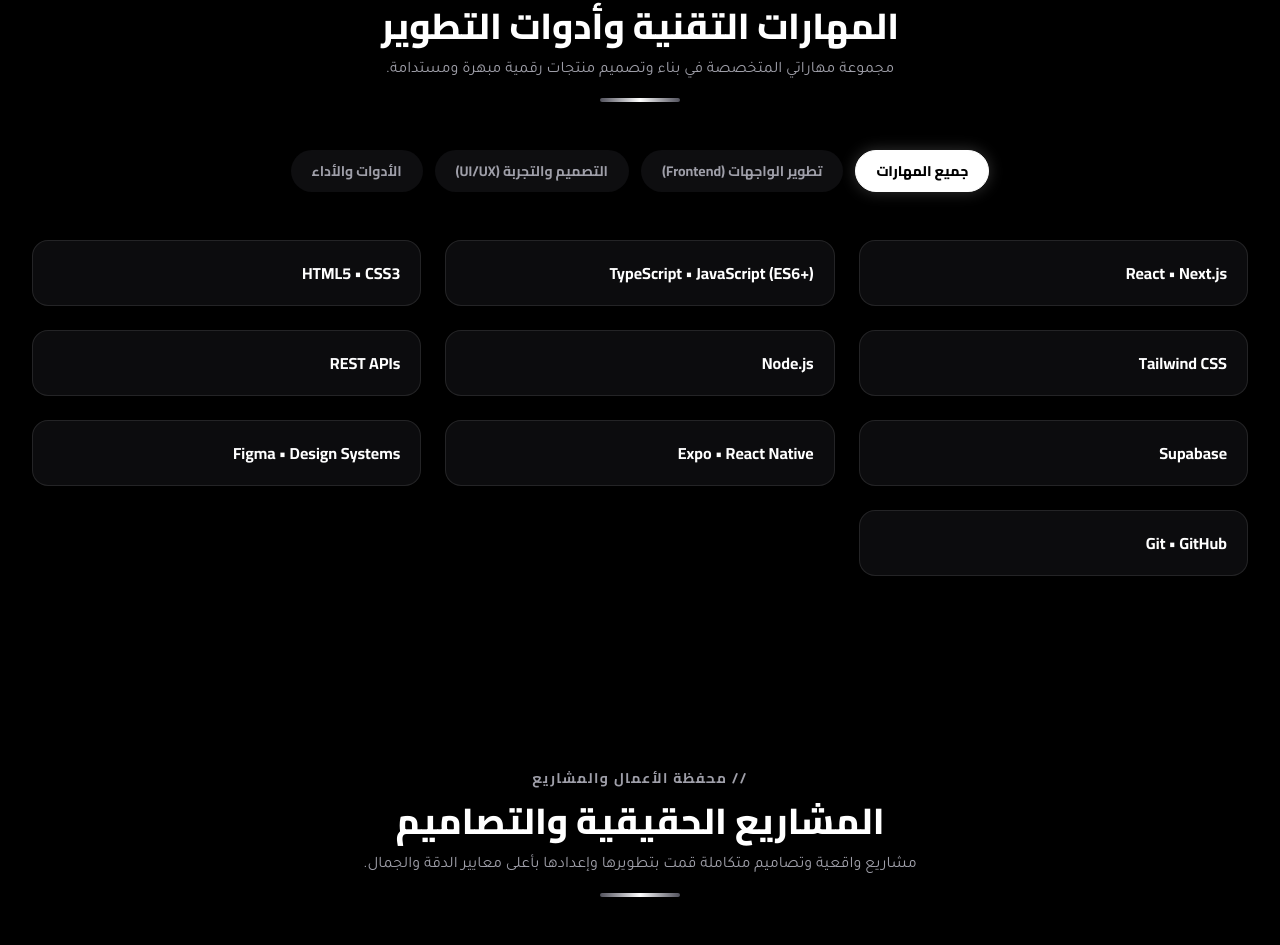
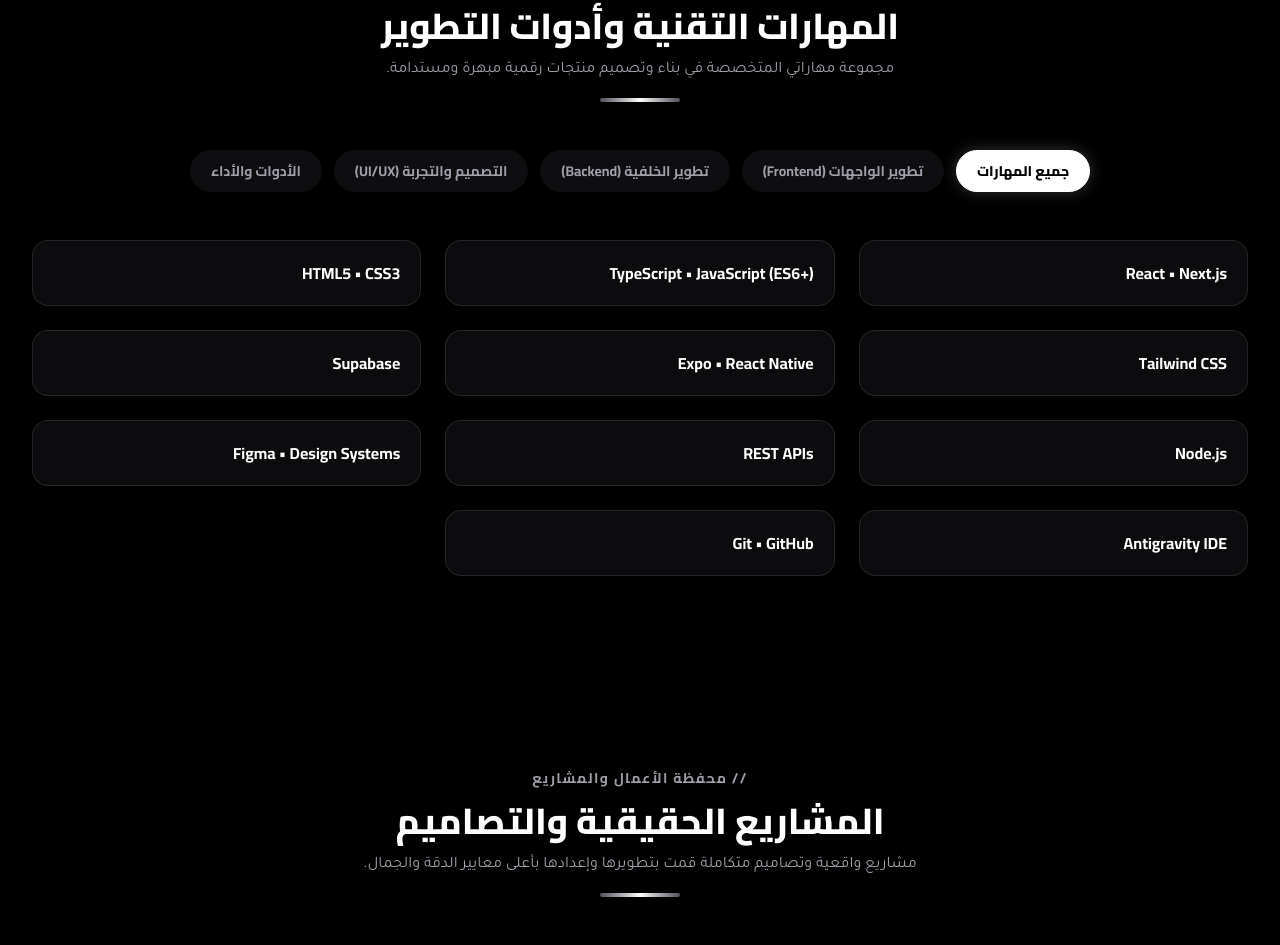
Before and after one commit to salem8889/salem-portfolio, a Next.js app: page / in a window 1280 px wide. Shown: the part 1862-2807 px from the top of the page. Built offline with nearby package versions, Linux system fonts and the light colour scheme.

Commit message:
Update skills section: add Backend tab with Supabase and Antigravity IDE

```diff
--- a/app/components/SkillsSection.tsx
+++ b/app/components/SkillsSection.tsx
@@ -4,7 +4,7 @@
 
 interface Skill {
   name: string;
-  category: "frontend" | "design" | "tools";
+  category: "frontend" | "backend" | "design" | "tools";
   badge: string;
 }
 
@@ -14,18 +14,20 @@
   { name: "TypeScript • JavaScript (ES6+)", category: "frontend", badge: "إتقان عالمي" },
   { name: "HTML5 • CSS3", category: "frontend", badge: "بناء هيكلي" },
   { name: "Tailwind CSS", category: "frontend", badge: "تصميم متجاوب" },
-  { name: "Node.js", category: "frontend", badge: "تفاعلات حية" },
+  { name: "Expo • React Native", category: "frontend", badge: "تطبيقات الجوال" },
+  // Backend
+  { name: "Supabase", category: "backend", badge: "قواعد البيانات والخدمات السحابية" },
+  { name: "Node.js", category: "backend", badge: "بيئة تشغيل الخوادم" },
+  { name: "REST APIs", category: "backend", badge: "ربط الخدمات والتكامل" },
   // Design & UX
-  { name: "REST APIs", category: "design", badge: "تخطيط الواجهات" },
-  { name: "Supabase", category: "design", badge: "أنظمة التصميم" },
-  { name: "Expo • React Native", category: "design", badge: "تجاوب كامل" },
+  { name: "Figma • Design Systems", category: "design", badge: "تصميم الواجهات والنظم" },
   // Tools & Performance
-  { name: "Figma • Design Systems", category: "tools", badge: "تطوير تطبيقات الجوال" },
-  { name: "Git • GitHub", category: "tools", badge: "إدارة الإصدارات" },
+  { name: "Antigravity IDE", category: "tools", badge: "بيئة التطوير الذكية" },
+  { name: "Git • GitHub", category: "tools", badge: "إدارة الإصدارات والتحكم بها" },
 ];
 
 export default function SkillsSection() {
-  const [activeTab, setActiveTab] = useState<"all" | "frontend" | "design" | "tools">("all");
+  const [activeTab, setActiveTab] = useState<"all" | "frontend" | "backend" | "design" | "tools">("all");
 
   const filteredSkills =
     activeTab === "all"
@@ -55,6 +57,7 @@
           {[
             { id: "all", label: "جميع المهارات" },
             { id: "frontend", label: "تطوير الواجهات (Frontend)" },
+            { id: "backend", label: "تطوير الخلفية (Backend)" },
             { id: "design", label: "التصميم والتجربة (UI/UX)" },
             { id: "tools", label: "الأدوات والأداء" },
           ].map((tab) => (
```
